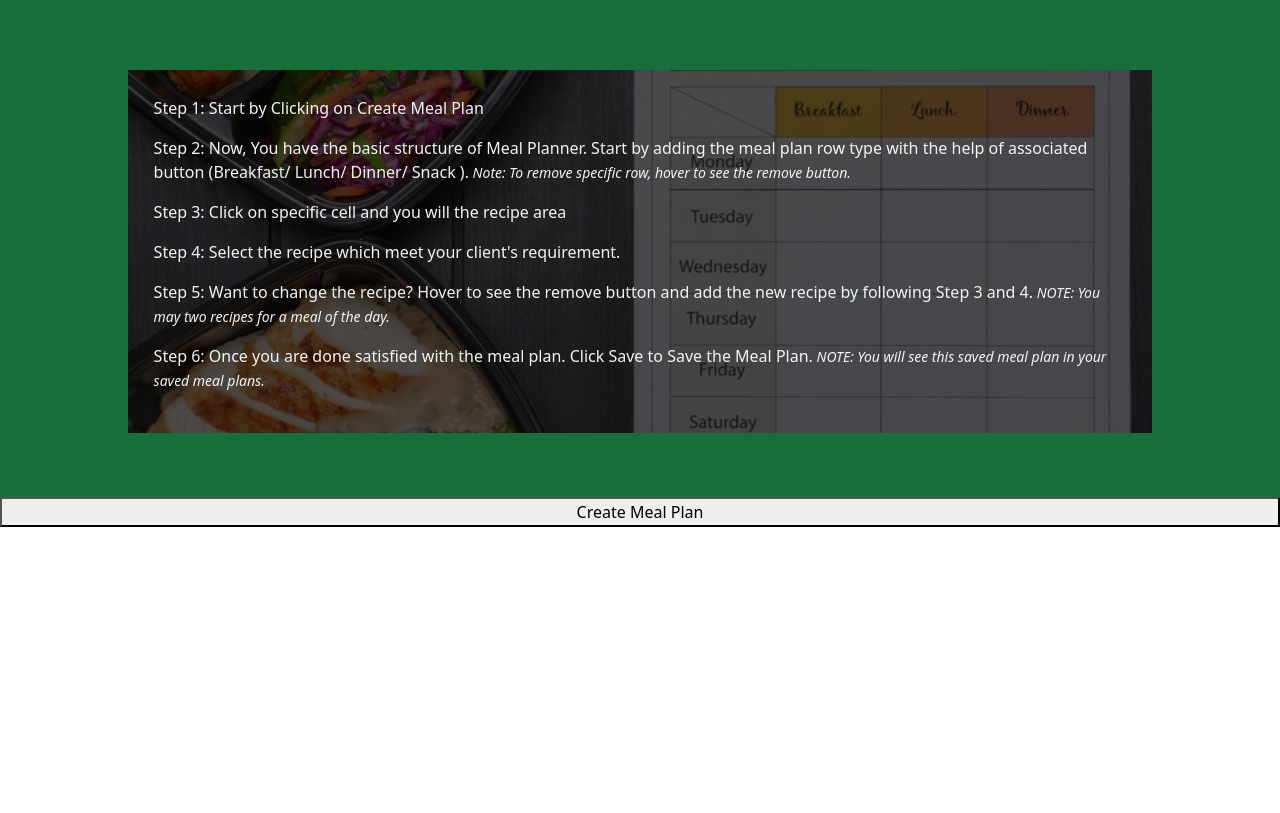
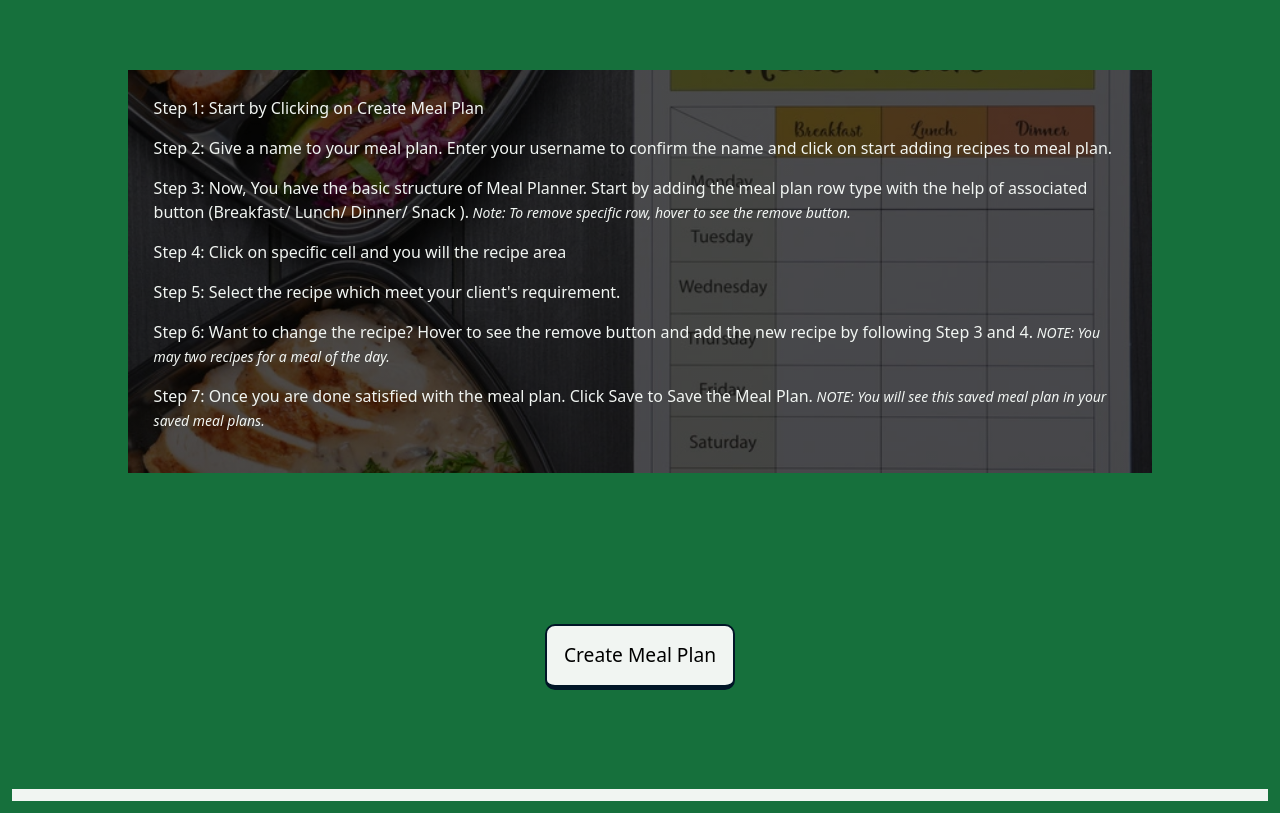
Before and after one commit to coderhimanshu1/REMPLR-2.0, a React (Create React App) app: page /mealplanner in a window 1280 px wide. Shown: the part 200-1013 px from the top of the page. Before the commit the page ends 800 px from the top, so only its background shows below. Built offline with nearby package versions, Linux system fonts and the light colour scheme; no server answers.

Commit message:
adding form to save a meal plan

```diff
--- a/src/helper/api.js
+++ b/src/helper/api.js
@@ -298,6 +298,7 @@ class RemplrApi {
 
   /** Create a new meal plan */
   static async createMealPlan(data) {
+    console.log("data", data);
     return await this.request(`mealplans`, data, "post");
   }
 
--- a/src/routes/common/nav.js
+++ b/src/routes/common/nav.js
@@ -1,4 +1,4 @@
-import React, { useState, useEffect, useContext } from "react";
+import React, { useState, useContext } from "react";
 import { Link, useNavigate } from "react-router-dom";
 import "../../styles/common/nav.css";
 import { FontAwesomeIcon } from "@fortawesome/react-fontawesome";
@@ -22,11 +22,11 @@ const Nav = () => {
   };
 
   return (
-    <>
+    <div onClick={() => setMenuOpen(!menuOpen)}>
       <div className="nav-brand">
         <Brand />
       </div>
-      <div className="nav-bars" onClick={() => setMenuOpen(!menuOpen)}>
+      <div className="nav-bars">
         <FontAwesomeIcon
           icon={menuOpen ? faTimes : faBars}
           style={menuOpen ? { transform: "rotate(90deg)" } : {}}
@@ -68,7 +68,7 @@ const Nav = () => {
           </div>
         )}
       </div>
-    </>
+    </div>
   );
 };
 
--- a/src/routes/mealplans/MealType.js
+++ b/src/routes/mealplans/MealType.js
@@ -8,6 +8,7 @@ import Recipes from "../recipes/recipes";
 const MealType = ({ type, handleDeleteClick }) => {
   const [isModalOpen, setIsModalOpen] = useState(false);
   const [selectedRecipe, setSelectedRecipe] = useState(null);
+  const [clickedDay, setClickedDay] = useState(null);
 
   const daysOfWeek = [
     "Sunday",
@@ -40,9 +41,12 @@ const MealType = ({ type, handleDeleteClick }) => {
             className="meal-cell"
             key={day}
             id={`${prefix}-${index}`}
-            onClick={() => setIsModalOpen(true)}
+            onClick={() => {
+              setClickedDay(day);
+              setIsModalOpen(true);
+            }}
           >
-            {selectedRecipe && selectedRecipe.title}
+            {selectedRecipe && clickedDay === day ? selectedRecipe.title : ""}
           </td>
         ))}
         <button
@@ -56,12 +60,19 @@ const MealType = ({ type, handleDeleteClick }) => {
           <FontAwesomeIcon icon={faTimes} />
         </button>
       </tr>
-      <Modal isOpen={isModalOpen} onClose={() => setIsModalOpen(false)}>
+      <Modal
+        isOpen={isModalOpen}
+        onClose={() => {
+          setIsModalOpen(false);
+          setClickedDay(null);
+        }}
+      >
         <Recipes
           showAddButton={true}
           handleAddRecipe={(recipe) => {
             setSelectedRecipe(recipe);
             setIsModalOpen(false);
+            setClickedDay(null);
           }}
         />
       </Modal>
--- a/src/routes/mealplans/mealPlanner.js
+++ b/src/routes/mealplans/mealPlanner.js
@@ -2,18 +2,35 @@ import React, { useState } from "react";
 import "../../styles/mealplans/mealplanner.css";
 import MealDays from "./mealDays";
 import MealType from "./MealType";
+import Alert from "../common/alert";
+import RemplrApi from "../../helper/api";
 
 const MealPlanner = () => {
   const [mealTypes, setMealTypes] = useState({
+    showMealPlanName: false,
     showMealDays: false,
     showBreakfast: false,
     showLunch: false,
     showDinner: false,
     showSnack: false,
   });
+  const [formData, setFormData] = useState({
+    created_by: "",
+    mealPlanName: "",
+  });
+  const [formErrors, setFormErrors] = useState([]);
+
+  const handleChange = (e) => {
+    const { name, value } = e.target;
+    setFormData((l) => ({ ...l, [name]: value }));
+  };
 
   const handleClick = () => {
-    setMealTypes((prevState) => ({ ...prevState, showMealDays: true }));
+    setMealTypes((prevState) => ({
+      ...prevState,
+      showMealPlanName: true,
+      showMealDays: true,
+    }));
   };
 
   const handleMealTypeClick = (type) => {
@@ -34,13 +51,26 @@ const MealPlanner = () => {
   const handleDeleteClick = (type) => {
     setMealTypes((prevState) => ({ ...prevState, [type]: false }));
   };
+
+  const handleSubmit = async (e) => {
+    e.preventDefault();
+    let result = await RemplrApi.createMealPlan(formData);
+    if (result.errors) {
+      setFormErrors(result.errors);
+    }
+  };
+
   return (
     <div className="mealplanner">
       <h1>Meal Plan Creator</h1>
       <div className="mealplanner-steps">
         <p>Step 1: Start by Clicking on Create Meal Plan</p>
         <p>
-          Step 2: Now, You have the basic structure of Meal Planner. Start by
+          Step 2: Give a name to your meal plan. Enter your username to confirm
+          the name and click on start adding recipes to meal plan.
+        </p>
+        <p>
+          Step 3: Now, You have the basic structure of Meal Planner. Start by
           adding the meal plan row type with the help of associated button
           (Breakfast/ Lunch/ Dinner/ Snack ).
           <small>
@@ -50,17 +80,17 @@ const MealPlanner = () => {
             </i>
           </small>
         </p>
-        <p>Step 3: Click on specific cell and you will the recipe area</p>
-        <p>Step 4: Select the recipe which meet your client's requirement.</p>
+        <p>Step 4: Click on specific cell and you will the recipe area</p>
+        <p>Step 5: Select the recipe which meet your client's requirement.</p>
         <p>
-          Step 5: Want to change the recipe? Hover to see the remove button and
+          Step 6: Want to change the recipe? Hover to see the remove button and
           add the new recipe by following Step 3 and 4.
           <small>
             <i> NOTE: You may two recipes for a meal of the day.</i>
           </small>
         </p>
         <p>
-          Step 6: Once you are done satisfied with the meal plan. Click Save to
+          Step 7: Once you are done satisfied with the meal plan. Click Save to
           Save the Meal Plan.
           <small>
             <i>
@@ -71,7 +101,34 @@ const MealPlanner = () => {
         </p>
       </div>
 
-      <button onClick={handleClick}>Create Meal Plan</button>
+      <div className="mealplanner-start">
+        <button onClick={handleClick}>Create Meal Plan</button>
+      </div>
+
+      {mealTypes.showMealPlanName && (
+        <div className="mealplanner-name">
+          <form onSubmit={handleSubmit}>
+            <input
+              type="mealPlanName"
+              name="mealPlanName"
+              placeholder="Enter meal plan name"
+              onChange={handleChange}
+              required
+            />
+            <input
+              type="username"
+              name="created_by"
+              placeholder="enter username to confirm"
+              onChange={handleChange}
+              required
+            />
+            {formErrors.length ? (
+              <Alert type="error" messages={formErrors} />
+            ) : null}
+            <button>Start</button>
+          </form>
+        </div>
+      )}
 
       <div className="mealplanner-area">
         <table>
--- a/src/routes/recipes/recipes.js
+++ b/src/routes/recipes/recipes.js
@@ -6,7 +6,7 @@ import RecipeCard from "./recipeCard";
 import Alert from "../common/alert";
 import UserContext from "../common/userContext";
 
-function Recipes({ insideModal, handleAddRecipe, showAddButton }) {
+function Recipes({ handleAddRecipe, showAddButton }) {
   const [recipes, setRecipes] = useState([]);
   const [loading, setIsLoading] = useState(true);
   const { currentUser } = useContext(UserContext);
--- a/src/styles/mealplans/mealplanner.css
+++ b/src/styles/mealplans/mealplanner.css
@@ -30,9 +30,14 @@
   padding: 2%;
 }
 
+.mealplanner-area {
+  padding: 0.5%;
+  margin: 0.9%;
+  background-color: #f1f5f2;
+}
+
 .mealplanner-area table {
   width: 90%;
-  color: #f1f5f2;
 }
 
 .mealplanner-area th,
@@ -41,3 +46,32 @@ td {
   font-size: 120%;
   text-align: center;
 }
+
+.mealplanner-start {
+  display: flex;
+  justify-content: center;
+  padding: 5%;
+}
+
+.mealplanner-start button {
+  width: 190px;
+  border-radius: 10px;
+  margin: 2%;
+  padding: 15px 5px;
+  background-color: #f1f5f2;
+  border: 2px solid #011627;
+  font-size: 120%;
+  cursor: pointer;
+  border-bottom-width: 5px;
+}
+
+.mealplanner-start button:hover {
+  background-color: #011627;
+  color: #27c267;
+  border: 2px solid #0c3f21;
+  border-bottom-width: 5px;
+}
+
+.mealplanner-start button:active {
+  font-size: 80%;
+}
```
